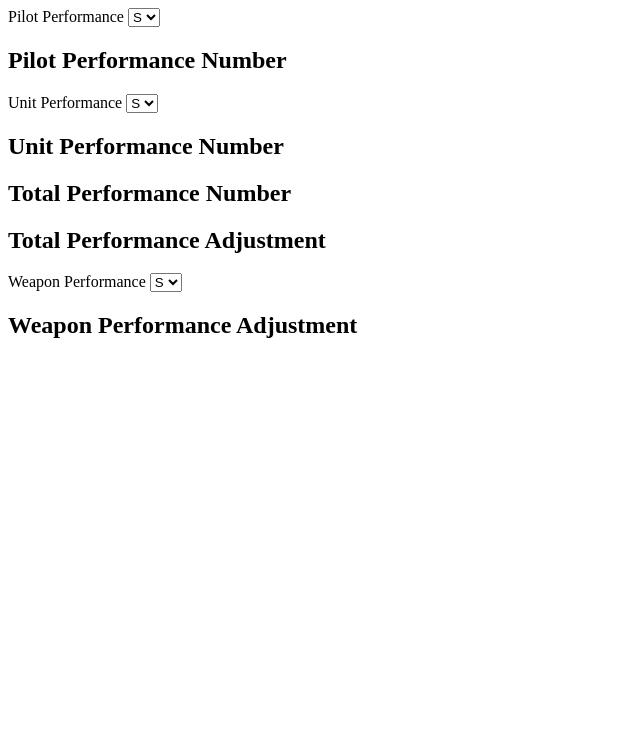
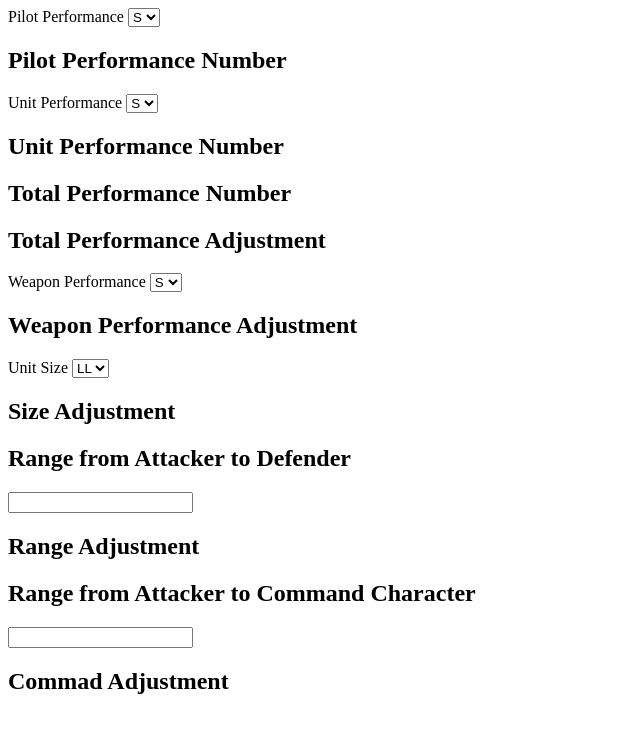
Before and after one commit to VenturingGuy/customCalculator, a plain HTML site: page index.html in a window 1280 px wide. Shown: the whole page, without its empty margins (0-640 px from the left). Drawn offline with Linux system fonts and the light colour scheme.

Commit message:
added 2 new divs, created skeleton for range-command display div

```diff
--- a/index.html
+++ b/index.html
@@ -6,6 +6,8 @@
     </head>
     <body>
         <div id="display">
+            <!-- Pilot/Unit, Weapon Adjustment Display-->
+            <div id="pu-wp-adjustment-display">
                 <label for="pilot-performance">Pilot Performance</label>
                 <select name="pilot-performance" id="pilot-performance">
                     <option value="S">S</option>
@@ -42,6 +44,28 @@
                 </select>
 
                 <h2 id="wp-adjustment-display">Weapon Performance Adjustment</h2>
+
+                <label for="unit-size">Unit Size</label>
+                <select name="unit-size" id="unit-size">
+                    <option value="LL">LL</option>
+                    <option value="L">L</option>
+                    <option value="M">M</option>
+                    <option value="S">S</option>
+                </select>
+
+                <h2 id="size-adjustment-display">Size Adjustment</h2>
+            </div>
+
+            <!-- Range/Command Adjustment Display-->
+            <div id="rc-adjustment-display">
+                <h2>Range from Attacker to Defender</h2>
+                <input id="attack-distance" type="number">
+                <h2 id="range-adjustment-display">Range Adjustment</h2>
+
+                <h2>Range from Attacker to Command Character</h2>
+                <input id="command-distance" type="number">
+                <h2 id="command-adjustment-display">Commad Adjustment</h2>
+            </div>
         </div>
         <script src="resources/js/script.js"></script>
     </body>
```
Lines whose indentation alone changed are shown as unchanged.
